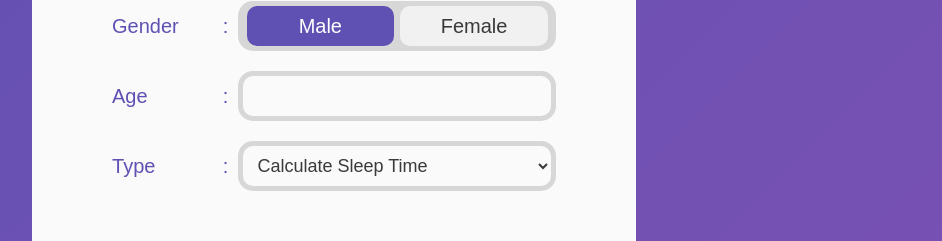
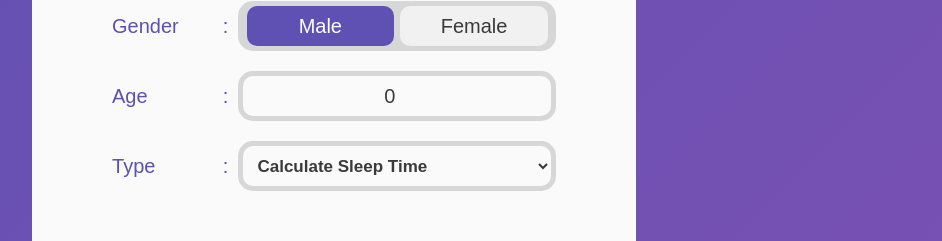
Before and after one commit to mohammadsalih/sleep-calculator, a React (Create React App) app: page / in a window 1280 px wide. Shown: the part 279-520 px from the top of the page, without its empty margins (306-1248 px from the left). Built offline with nearby package versions, Linux system fonts and the light colour scheme.

Commit message:
just left to calculate the sleeping and waking up times and to show them

```diff
--- a/src/data/Context.jsx
+++ b/src/data/Context.jsx
@@ -6,9 +6,10 @@ import {
 
 // Initial State
 const initialState = {
-  userProfile: { age: null, gender: 'male' }, // User's age and gender
+  userProfile: { age: 0, gender: 'male' }, // User's age and gender
   calculationType: 'sleepTime', // "sleepTime" or "wakeUpTime"
-  queryTime: null, // Input time (wake-up time or sleep time)
+  queryTime: '08:00', // Input time (wake-up time or sleep time)
+  showInfo: false,
   sleepTime: null, // Calculated single best sleep time
   wakeUpTimes: [], // Array of possible wake-up times
 };
@@ -42,6 +43,7 @@ function sleepReducer(state, action) {
         ...state,
         queryTime: action.payload,
       };
+
     case 'setSleepTime':
       return {
         ...state,
@@ -67,6 +69,7 @@ export function SleepProvider({ children }) {
       queryTime,
       sleepTime,
       wakeUpTimes,
+      showInfo,
     },
     dispatch,
   ] = useReducer(sleepReducer, initialState);
@@ -80,6 +83,7 @@ export function SleepProvider({ children }) {
         queryTime,
         sleepTime,
         wakeUpTimes,
+        showInfo,
         dispatch,
       }}
     >
--- a/src/index.css
+++ b/src/index.css
@@ -209,25 +209,19 @@ html {
   font-weight: 500;
   font-size: 2rem;
 
+  /* Apple-like smooth curve */
+}
+
+.form-row:nth-child(4) {
+  animation-delay: 0.3s;
+
   /* Initial State for Animation */
   transform: translateY(-50px);
   opacity: 0;
   height: 0; /* Start fully collapsed */
   overflow: hidden; /* Prevent content overflow */
   animation: formRowAppear 1s
-    cubic-bezier(0.4, 0, 0.2, 1) forwards; /* Apple-like smooth curve */
-}
-
-.form-row:nth-child(1) {
-  animation-delay: 0s;
-}
-
-.form-row:nth-child(2) {
-  animation-delay: 0.1s;
-}
-
-.form-row:nth-child(3) {
-  animation-delay: 0.2s;
+    cubic-bezier(0.4, 0, 0.2, 1) forwards;
 }
 
 @keyframes formRowAppear {
@@ -282,8 +276,8 @@ html {
   width: 100%;
   height: 100%;
 
-  font-size: 1.8rem;
-  font-weight: 500;
+  font-size: 1.7rem;
+  font-weight: 600;
   text-transform: capitalize;
 
   background-color: #fafafa;
--- a/src/layout/SleepInfo.jsx
+++ b/src/layout/SleepInfo.jsx
@@ -1,11 +1,22 @@
 import SleepTimeContainer from '../ui/SleepTimeContainer';
 import WakeUpTimeContainer from '../ui/WakeUpTimeContainer';
+import { useSleepContext } from '../data/Context';
 
 function SleepInfo() {
+  const { sleepTime, wakeUpTimes } =
+    useSleepContext();
+
+  console.log(sleepTime);
+
   return (
     <div className='sleep-info'>
-      <SleepTimeContainer />
-      {/* <WakeUpTimeContainer /> */}
+      {sleepTime ? <SleepTimeContainer /> : ''}
+
+      {wakeUpTimes.length ? (
+        <WakeUpTimeContainer />
+      ) : (
+        ''
+      )}
     </div>
   );
 }
--- a/src/pages/Home.jsx
+++ b/src/pages/Home.jsx
@@ -1,12 +1,15 @@
 import MainContainer from '../layout/MainContainer';
 import SleepForm from '../layout/SleepForm';
 import SleepInfo from '../layout/SleepInfo';
+import { useSleepContext } from '../data/Context';
 
 function Home() {
+  const { showInfo } = useSleepContext();
+
   return (
     <main className='main'>
       <MainContainer>
-        {/* <SleepInfo /> */}
+        {showInfo && <SleepInfo />}
 
         <SleepForm />
       </MainContainer>
--- a/src/ui/SubmitButton.jsx
+++ b/src/ui/SubmitButton.jsx
@@ -1,6 +1,19 @@
+import { useSleepContext } from '../data/Context';
+
 function SubmitButton() {
+  const { dispatch } = useSleepContext();
+
+  const handleCalculateResult = function () {
+    console.log('hey');
+  };
+
   return (
-    <button className='btn'>Calculate</button>
+    <button
+      className='btn'
+      onClick={handleCalculateResult}
+    >
+      Calculate
+    </button>
   );
 }
 
```
